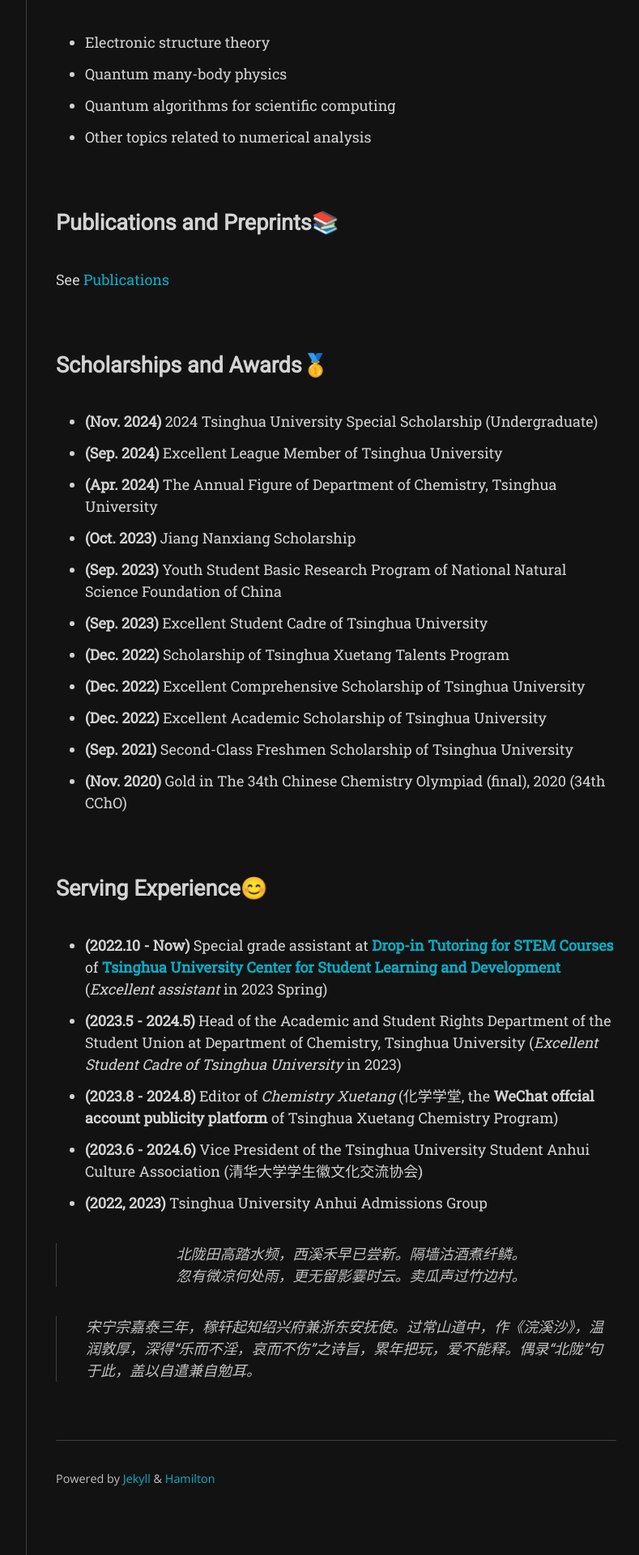
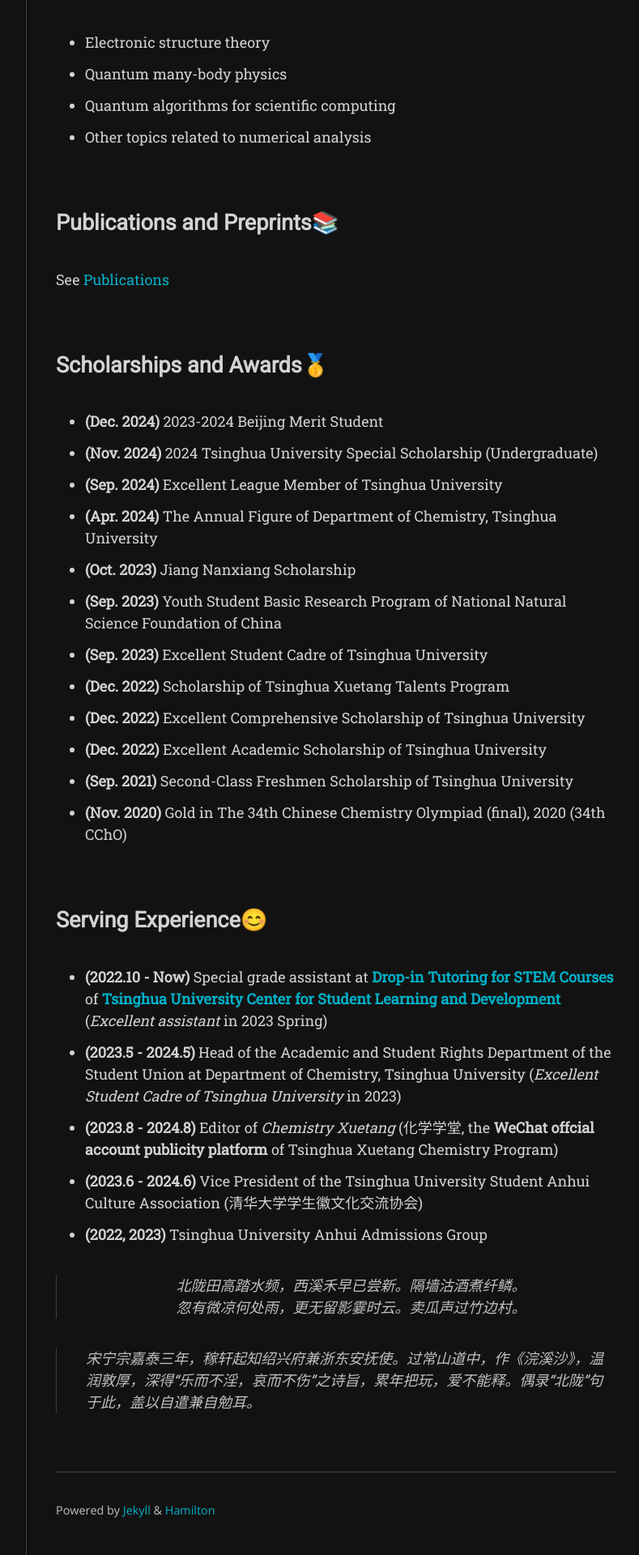
Before and after one commit to haoen2021/haoen2021.github.io, a Jekyll site: the page built from about.md, in a window 1280 px wide. Shown: the part 1758-3678 px from the top of the page at 81% size, without its empty margins (357-1146 px from the left). Built offline with Jekyll 4.4.1, drawn with Linux system fonts in a browser that asks for light colours; nearby versions of some CDN libraries; some web fonts are replaced.

Commit message:
Update about.md

```diff
--- a/about.md
+++ b/about.md
@@ -51,6 +51,8 @@ See [Publications](pubs.md)
 
 ## Scholarships and Awards🥇
 
++ **(Dec. 2024)** 2023-2024 Beijing Merit Student
+
 + **(Nov. 2024)** 2024 Tsinghua University Special Scholarship (Undergraduate)
 
 + **(Sep. 2024)** Excellent League Member of Tsinghua University
```
